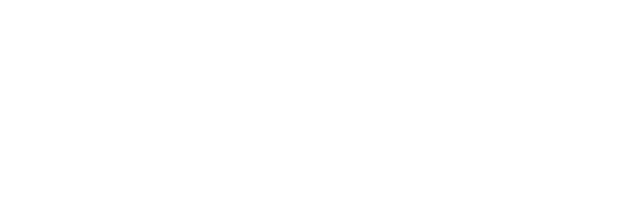
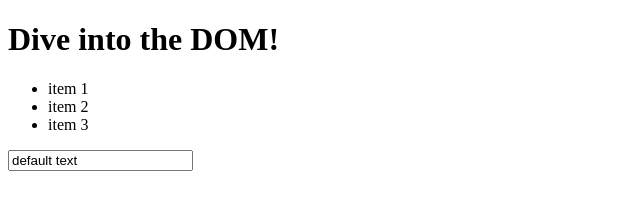
Before and after one commit to hubukala/working-with-dom, a plain HTML site: page index.html in a window 1280 px wide. Shown: the whole page, without its empty margins (0-640 px from the left). Drawn offline with Linux system fonts and the light colour scheme.

Commit message:
added html elements for practice

```diff
--- a/index.html
+++ b/index.html
@@ -8,6 +8,12 @@
   <script src="app.js" defer></script>
 </head>
 <body>
-
+  <header><h1 id="main-title">Dive into the DOM!</h1></header>
+  <ul>
+    <li>item 1</li>
+    <li class="list-item">item 2</li>
+    <li class="list-item">item 3</li>
+  </ul>
+  <input type="text" value="default text">
 </body>
 </html>
```
